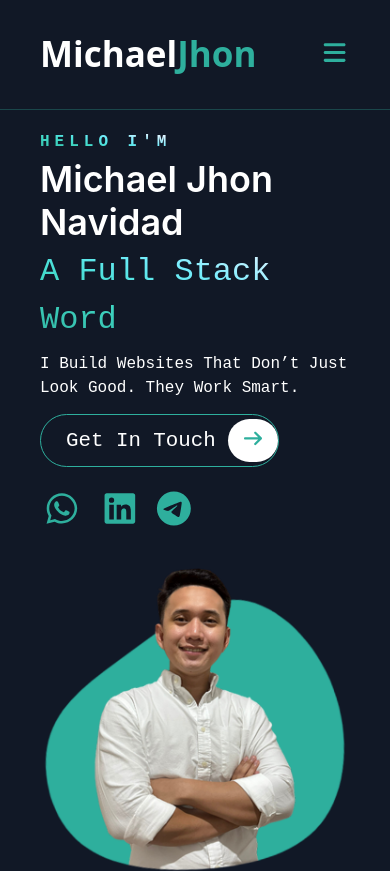
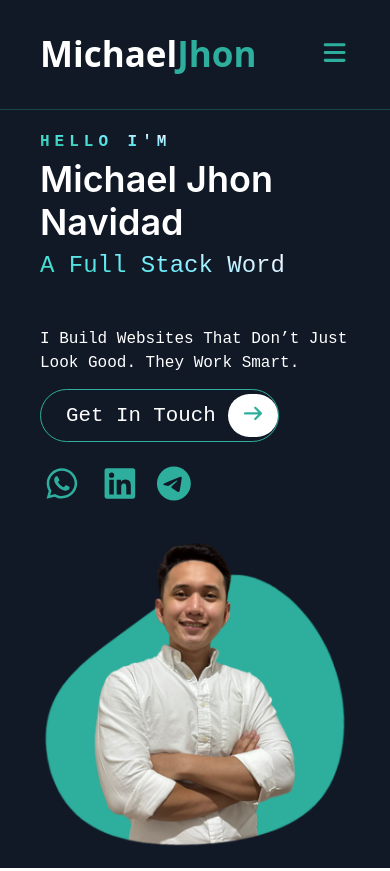
Before and after one commit to mikee-pixel/new-portfolio, a React (Vite) app: page / in a window 390 px wide. Shown: the top 871 px of the page. Built offline with nearby package versions, Linux system fonts and the light colour scheme; no server answers; data requests are answered from the project's data file; grey boxes are pictures that could not be loaded.

Commit message:
Adjust the height and font-size in mobile for Typewriter.

```diff
--- a/src/index.css
+++ b/src/index.css
@@ -584,7 +584,8 @@ p {
 
 @media screen and (max-width: 540px) {
   .hero .position-typewriter {
-    height: 100px;
+    font-size: 1.5rem;
+    height: 75px;
   }
 }
 
```
